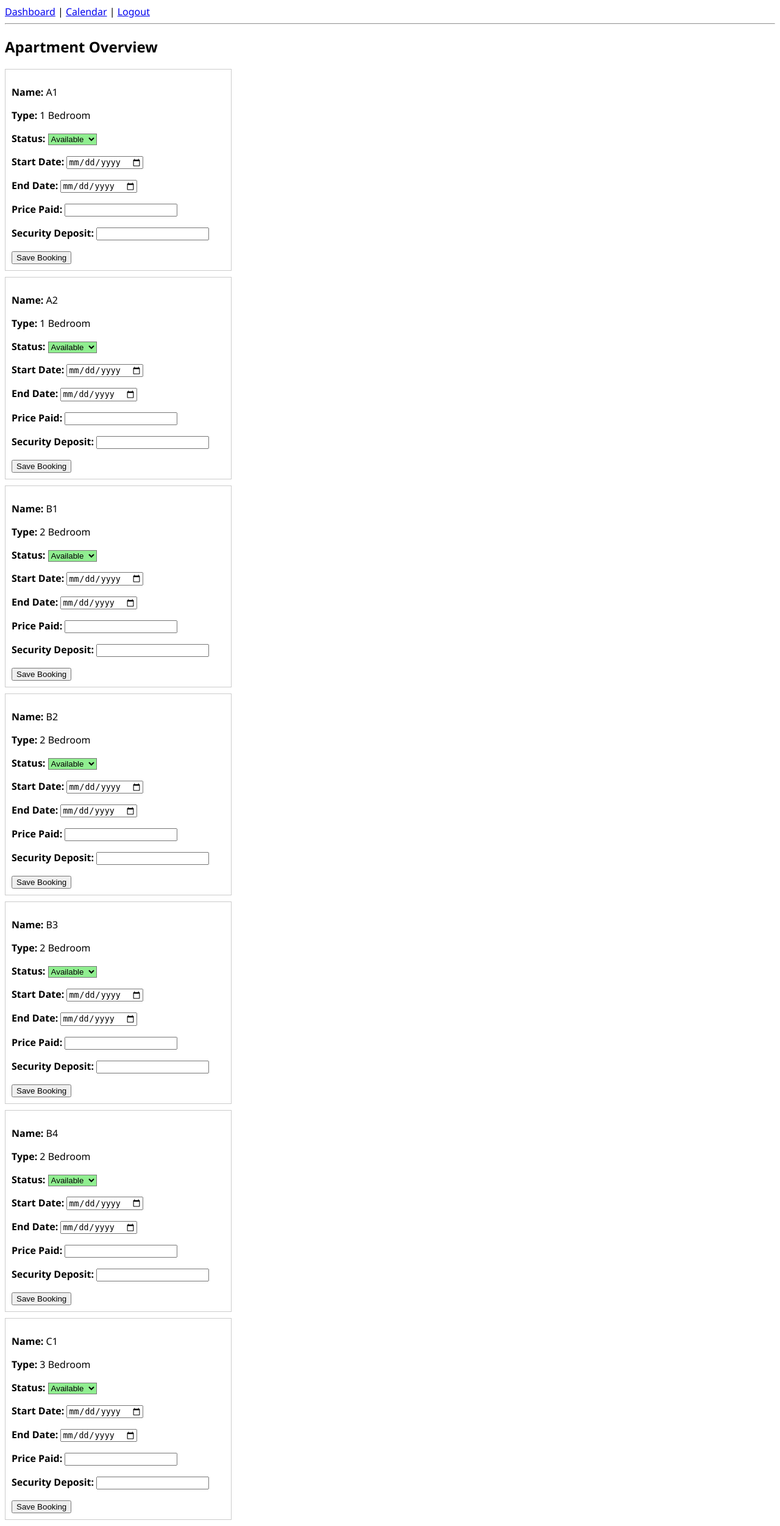
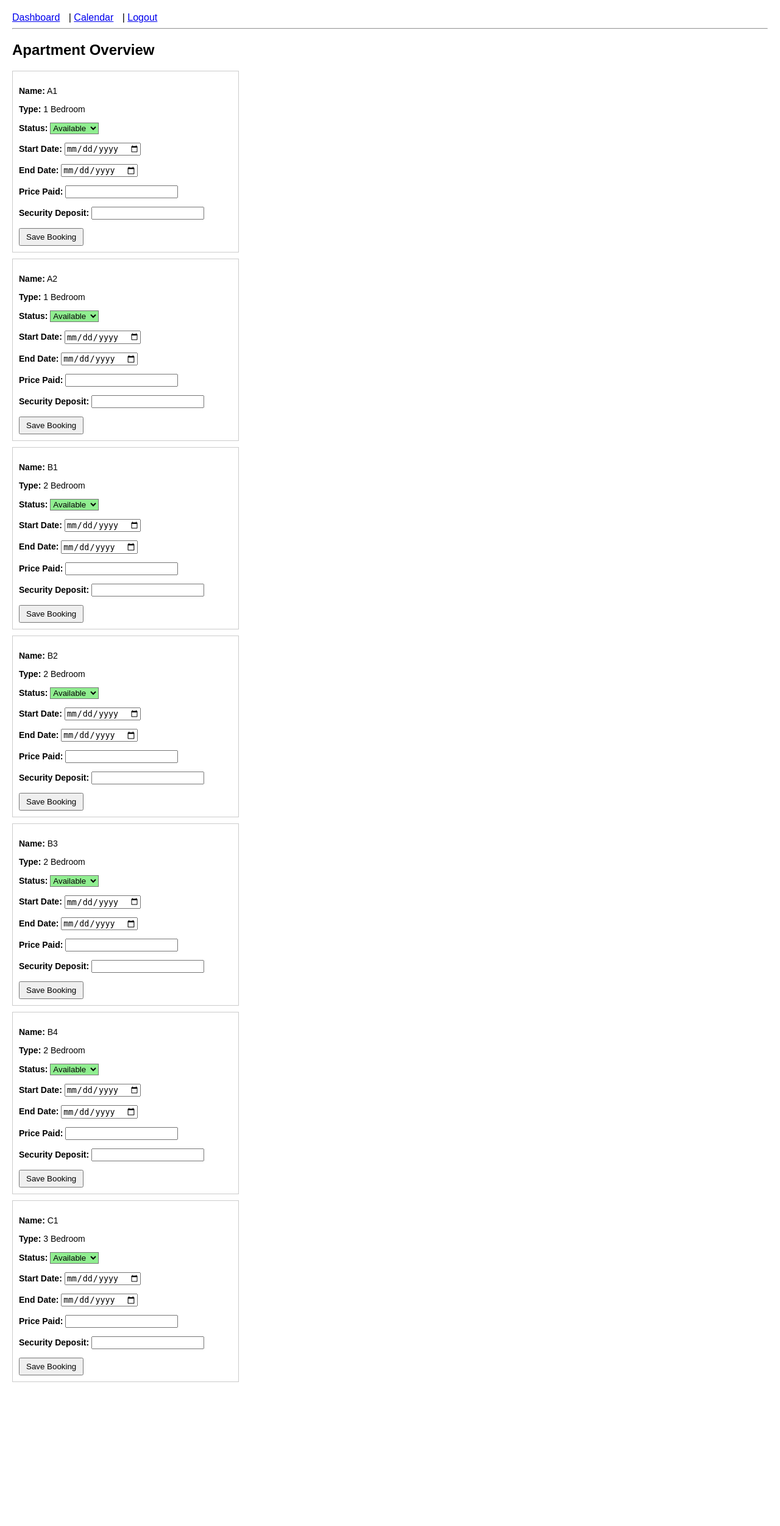
Before and after one commit to A-B1SHEMA/SHEMAPRT, a Flask app: page / in a window 1280 px wide. Shown: the whole page at 61% size. After the commit the page ends 2266 px from the top, so only its background shows below. Run offline with Flask 3, Linux system fonts and the light colour scheme; the visitor is signed in with stand-in values (Sample User, id 1).

Commit message:
Update style.css

```diff
--- a/static/style.css
+++ b/static/style.css
@@ -1,3 +1,4 @@
-body {
-    font-family: "Segoe UI", sans-serif;
-}
+body { font-family: Arial, sans-serif; margin: 20px; }
+nav a { margin-right: 10px; }
+div { font-size: 14px; }
+button { padding: 5px 10px; }
```
